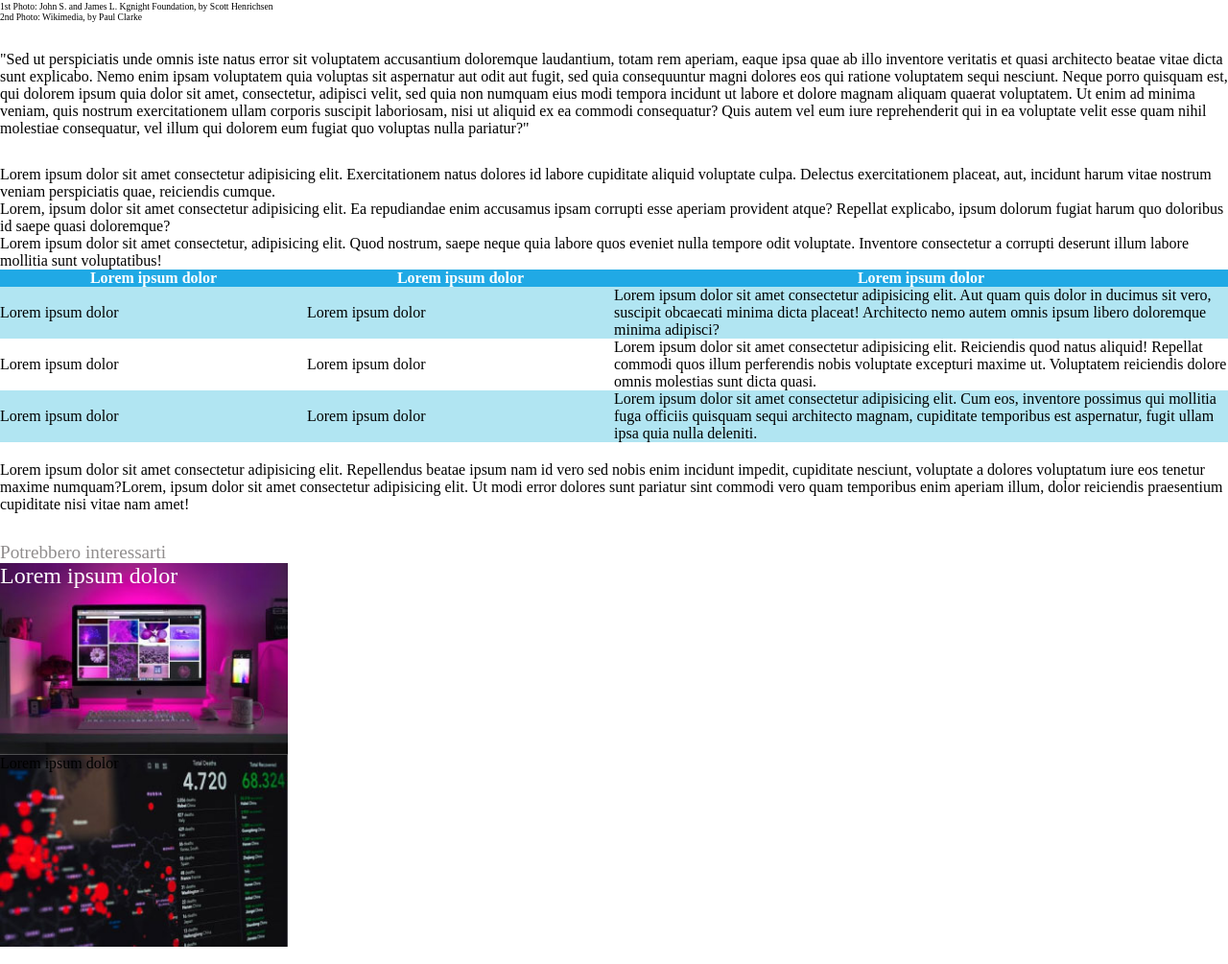
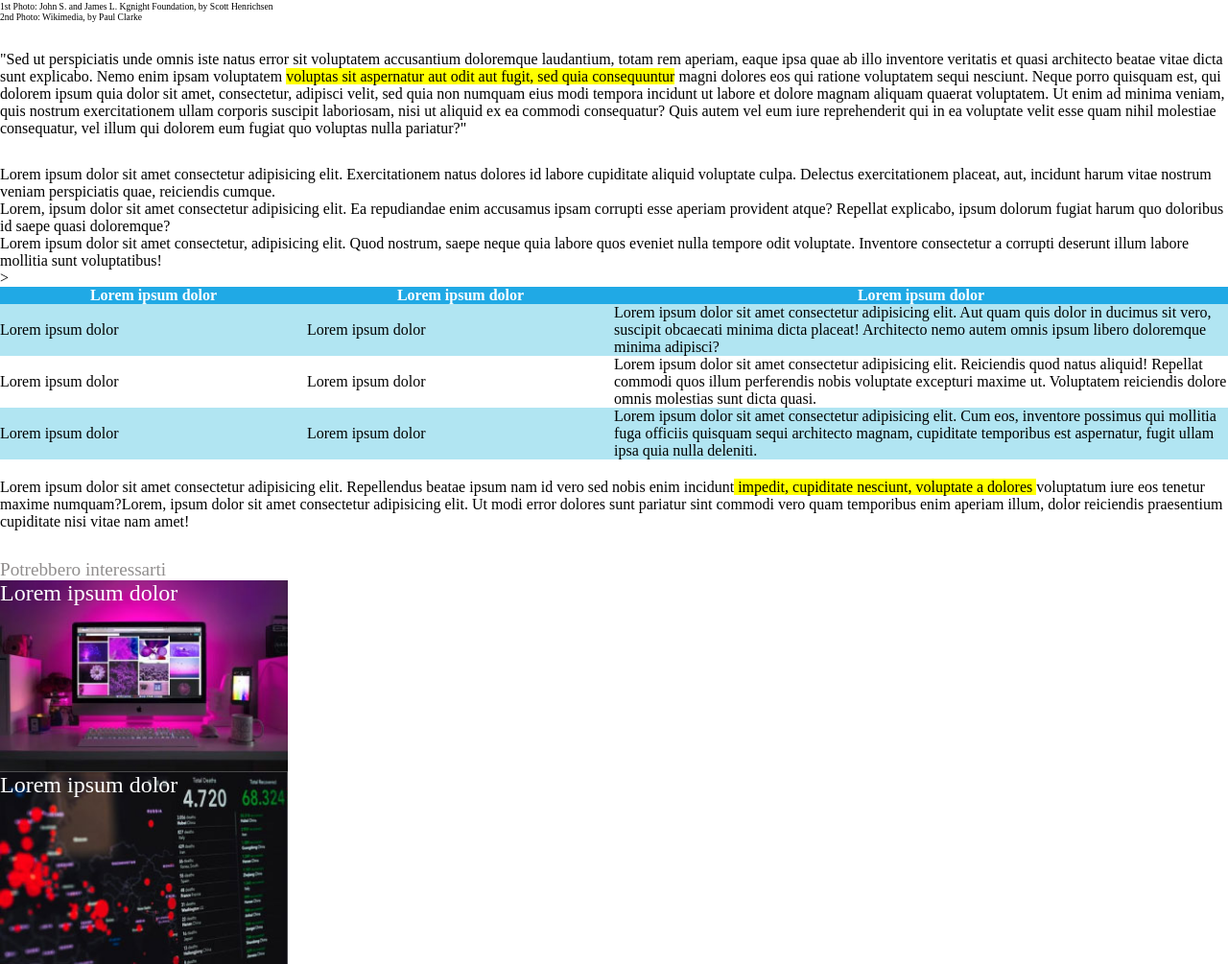
Before and after one commit to mikaeltreppo/html-css-booleaner, a plain HTML site: page index.html in a window 1280 px wide. Shown: the part 595-1600 px from the top of the page at 96% size. Drawn offline with Linux system fonts and the light colour scheme.

Commit message:
tutto inserito ma non completo

```diff
--- a/css/style.css
+++ b/css/style.css
@@ -8,12 +8,13 @@ header {
     height: 100px;
     background-color: #4ea0ff;
     background-image: url("../img/pattern.png");
-    background-size: contain;
+    background-size:420px;
 }
 
 #booleaner img{
     height: 50px;
     margin-top: 50px;
+    margin-bottom: 30px;
 }
 
 #titolo {
@@ -77,6 +78,8 @@ header {
 }
 
 #quadrato-grafico{
+    color: white;
+    font-size: 24px;
     width: auto;
     height: 200px;
     background-repeat: no-repeat;
--- a/index.html
+++ b/index.html
@@ -31,7 +31,7 @@
         <section id="sezionelorem">
             "Sed ut perspiciatis unde omnis iste natus error sit voluptatem accusantium doloremque laudantium, totam rem
             aperiam, eaque ipsa quae ab illo inventore veritatis et quasi architecto beatae vitae dicta sunt explicabo.
-            Nemo enim ipsam voluptatem quia voluptas sit aspernatur aut odit aut fugit, sed quia consequuntur magni
+            Nemo enim ipsam voluptatem <mark>voluptas sit aspernatur aut odit aut fugit, sed quia consequuntur</mark> magni
             dolores eos qui ratione voluptatem sequi nesciunt. Neque porro quisquam est, qui dolorem ipsum quia dolor
             sit amet, consectetur, adipisci velit, sed quia non numquam eius modi tempora incidunt ut labore et dolore
             magnam aliquam quaerat voluptatem. Ut enim ad minima veniam, quis nostrum exercitationem ullam corporis
@@ -40,7 +40,7 @@
             nulla pariatur?"
         </section>
 
-        <section id="lista">
+       <section id="lista">
             <ul>
                 <li>Lorem ipsum dolor sit amet consectetur adipisicing elit. Exercitationem natus dolores id labore
                     cupiditate aliquid voluptate culpa. Delectus exercitationem placeat, aut, incidunt harum vitae
@@ -52,7 +52,7 @@
                     eveniet nulla tempore odit voluptate. Inventore consectetur a corrupti deserunt illum labore
                     mollitia sunt voluptatibus!</li>
             </ul>
-        </section>
+        </section>>
 
         <section id="tabella">
             <table cellspacing="0">
@@ -91,7 +91,7 @@
         </section>
 
         <div id="ultimolorem">Lorem ipsum dolor sit amet consectetur adipisicing elit. Repellendus beatae ipsum nam id
-            vero sed nobis enim incidunt impedit, cupiditate nesciunt, voluptate a dolores voluptatum iure eos tenetur
+            vero sed nobis enim incidunt<mark> impedit, cupiditate nesciunt, voluptate a dolores </mark>voluptatum iure eos tenetur
             maxime numquam?Lorem, ipsum dolor sit amet consectetur adipisicing elit. Ut modi error dolores sunt pariatur
             sint commodi vero quam temporibus enim aperiam illum, dolor reiciendis praesentium cupiditate nisi vitae nam
             amet!</div>
@@ -99,8 +99,8 @@
 
     <footer>
        <span id="footer">Potrebbero interessarti</span> <br/>
-       <div id="quadrato-screen"><span class="scrittaquadrato">Lorem ipsum dolor</span></div>
-       <div id="quadrato-grafico"> <span class="scrittaquadrato">Lorem ipsum dolor</span> </div>
+       <div id="quadrato-screen"><div class="scrittaquadrato">Lorem ipsum dolor</div></div>
+       <div id="quadrato-grafico"> <div class="scrittaquadrato">Lorem ipsum dolor</div> </div>
     </footer>
 
 </body>
```
